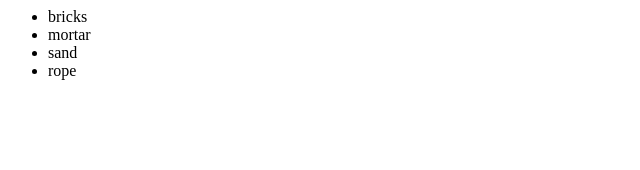
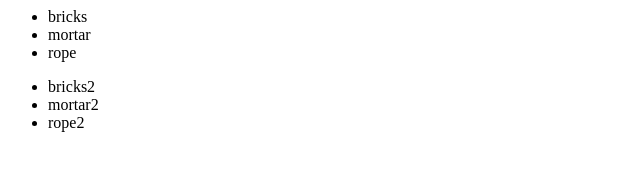
Before and after one commit to digitdapeng/GitTest, a plain HTML site: page index.html in a window 1280 px wide. Shown: the whole page, without its empty margins (0-640 px from the left). Drawn offline with Linux system fonts and the light colour scheme.

Commit message:
add module2

```diff
--- a/index.html
+++ b/index.html
@@ -4,8 +4,15 @@
 	<ul>
 		<li>bricks</li>
 		<li>mortar</li>
-		<li>sand</li>
 		<li>rope</li>
+	</ul>
+	</div>
+
+	<div>
+	<ul>
+		<li>bricks2</li>
+		<li>mortar2</li>
+		<li>rope2</li>
 	</ul>
 	</div>
 </body>
```
